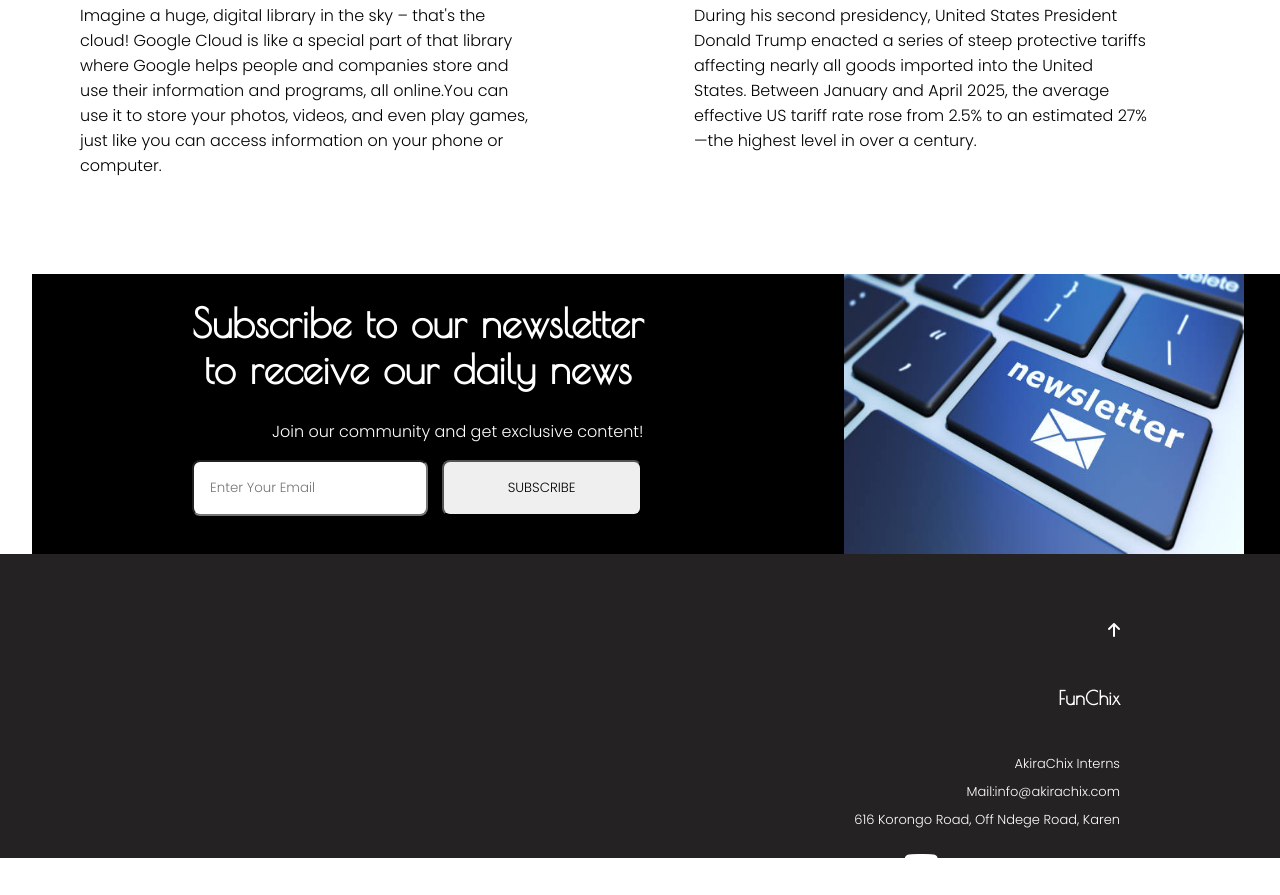
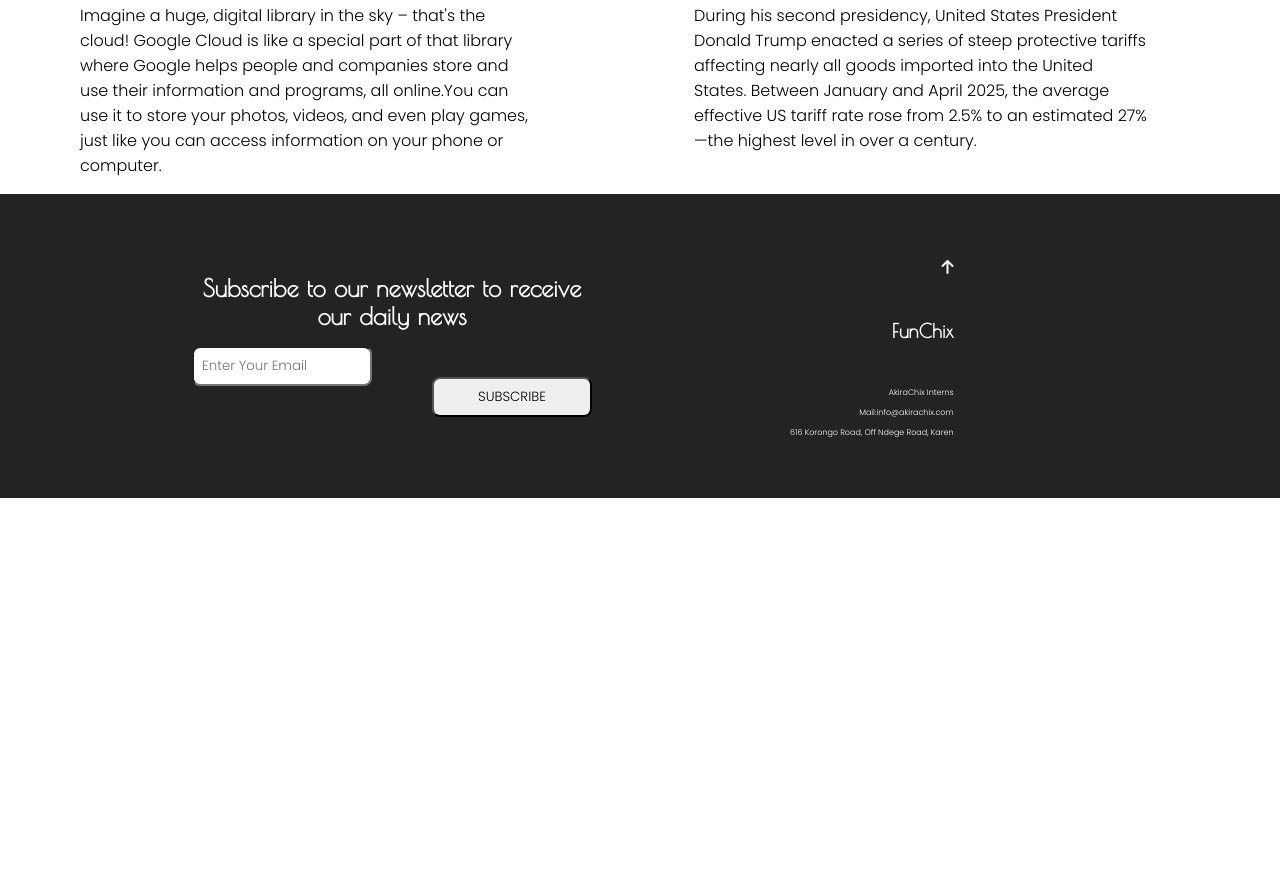
Before and after one commit to QueenCarine/news-page, a plain HTML site: page index.html in a window 1280 px wide. Shown: the part 1024-1919 px from the top of the page. After the commit the page ends 1522 px from the top, so only its background shows below. Drawn offline with Linux system fonts and the light colour scheme; a script that the page names is missing.

Commit message:
Subscription

```diff
--- a/index.html
+++ b/index.html
@@ -37,7 +37,6 @@
  <header>
     <img id="head" src="./images/book.jpg">
     <p>The world is changing,<br> and our choices matter<br> more than ever.</p>
-    <img id="headerImg" src="./images/gllobe.jpeg">
  </header>
  <div class="articles">
 <h1>TOP NEWS</h1>
@@ -70,17 +69,13 @@ Your browser does not support the video tag.
 <p>Google is taking over the tech space with its google cloud.</p></div>
 </div>
  </div>
- <div class="newsletter">
-    <div><h1>Subscribe to our newsletter<br> to receive our daily news</h1>
-     <p>Join our community and get exclusive content!</p>
+ </div>
+ <footer>
+     <div class="newsletter">
+    <div><h1>Subscribe to our newsletter to receive our daily news</h1>
       <input type="email" placeholder="Enter Your Email">
      <button type="submit">SUBSCRIBE</button>
     </div>
-    <div id="image">
-      <img src="./images/newsleter.jpg">
-    </div>
- </div>
- <footer>
         <div class="footer">
             <div class="contacts">
                 <a href="#"><i class="fa-solid fa-arrow-up"></i></a>
@@ -98,6 +93,7 @@ Your browser does not support the video tag.
                     class="fa-brands fa-linkedin-in"></i></a>
             <a href="https://www.youtube.com/@AkiraChixKenya"><i class="fa-brands fa-youtube fa-2xl"></i></a>
         </div>
+     </div>
     </footer>
 </body>
 </html>
--- a/style.css
+++ b/style.css
@@ -1,5 +1,5 @@
 header{
-    background-image: url('./images/star.jpg');
+    background-color: rgb(36, 34, 34);
     background-size: cover;
     height: 70vh;
 }
@@ -39,39 +39,38 @@ header p{
     font-family: poppins;
 }
 .newsletter{
-    background-color: black;
     width:190vh;
     margin-left: 4vh;
-    height: 35vh;
+    height: 30vh;
     display: flex;
-    margin-top: 10vh;
     font-family: poiret;
 }
 .newsletter h1{
     color: white;
     text-align: center;
-    font-size: 5vh;
+    font-size: 3vh;
     margin-left: 20vh;
     font-family: poiret;
 }
 .newsletter p{
     color: white;
-    font-size: 2vh;
+    font-size: 1vh;
     margin-left: 30vh;
     font-family: 'poppins';
 }
 .newsletter button{
-    margin-left: 1vh;
-    width: 25vh;
-    padding: 2vh;
+    margin-left: 50vh;
+    margin-top: -400vh;
+    width: 20vh;
+    padding: 1vh;
     cursor: pointer;
     border-radius: 1vh;
     font-family: poppins;
 }
 .newsletter  input{
     margin-left: 20vh;
-    width:25vh;
-    padding: 2vh;
+    width:20vh;
+    padding: 1vh;
     cursor: black;
      border-radius: 1vh;
      font-family: poppins;
@@ -253,11 +252,11 @@ footer {
     display: flex;
     justify-content: center;
     align-items: center;
-    gap: 1.5rem;
+    gap: 1.0rem;
     a {
         color: white;
     }
     p {
-        font-size: medium;
+        font-size: small;
     }
 }
```
